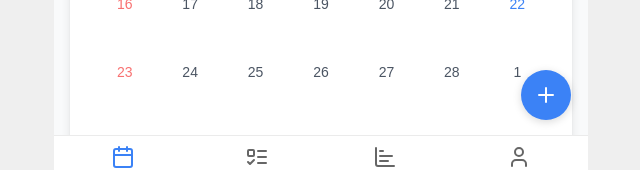
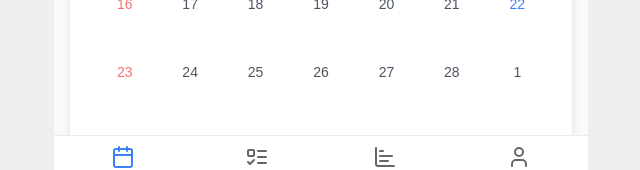
Before and after one commit to PG4-FinalProject/react-personal-planner, a React (Vite) app: page /calendar in a window 1280 px wide. Shown: the part 600-770 px from the top of the page, without its empty margins (319-959 px from the left). Built offline with nearby package versions, Linux system fonts and the light colour scheme; no server answers.

Commit message:
fix: sidebar와 plusbtn이 화면 벗어나는 현상 개선

```diff
--- a/src/components/layout/MainLayout.tsx
+++ b/src/components/layout/MainLayout.tsx
@@ -46,14 +46,14 @@ const HeaderButton = styled.button`
 `;
 
 const FloatingButtonWrapper = styled.div`
-  position: fixed;
-  bottom: 80px;
+  position: absolute;
+  bottom: 16px;
   right: 16px;
 
-  @media (min-width: 768px) {
-    right: 50%;
-    margin-right: -250px;
-  }
+  // @media (min-width: 534px) {
+  //   right: 50%;
+  //   margin-right: -250px;
+  // }
 `;
 
 const FooterIconButton = styled.button<{ $isActive: boolean }>`
--- a/src/components/layout/Sidebar.tsx
+++ b/src/components/layout/Sidebar.tsx
@@ -89,7 +89,7 @@ const SidebarContainer = styled.div`
   position: fixed;
   top: 0;
   left: 50%;
-  width: 387px;
+  width: 300px;
   transform: translateX(-265px);
   height: 100%;
   background-color: white;
@@ -100,7 +100,7 @@ const SidebarContainer = styled.div`
   border-top-right-radius: 16px;
   border-bottom-right-radius: 16px;
 
-  @media (max-width: 1068px) {
+  @media (max-width: 534px) {
     left: 0;
     transform: none;
   }
```
